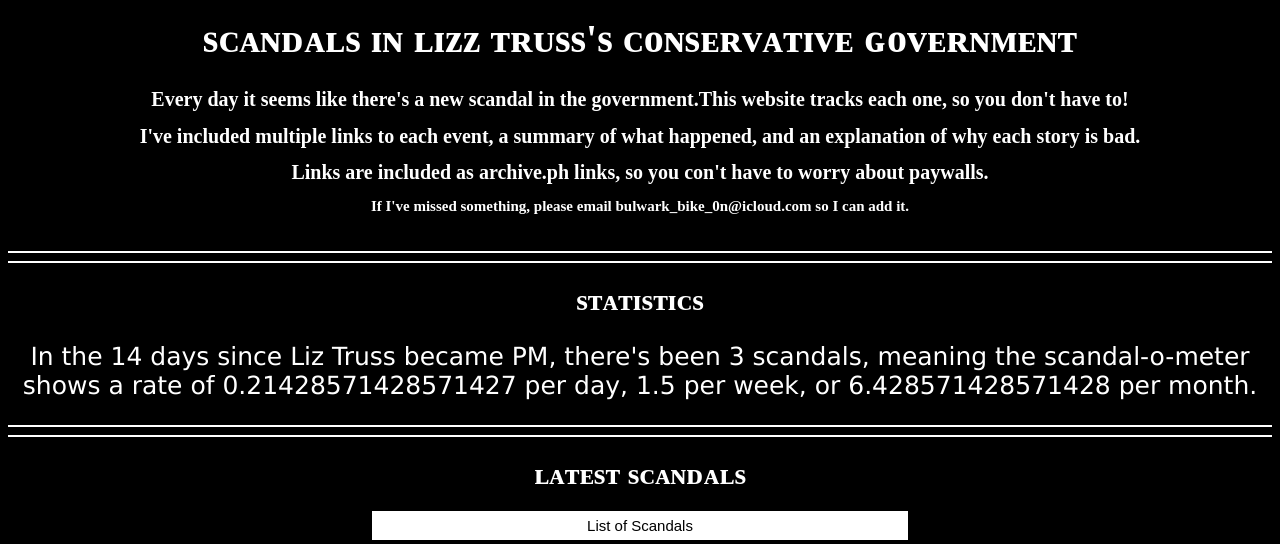
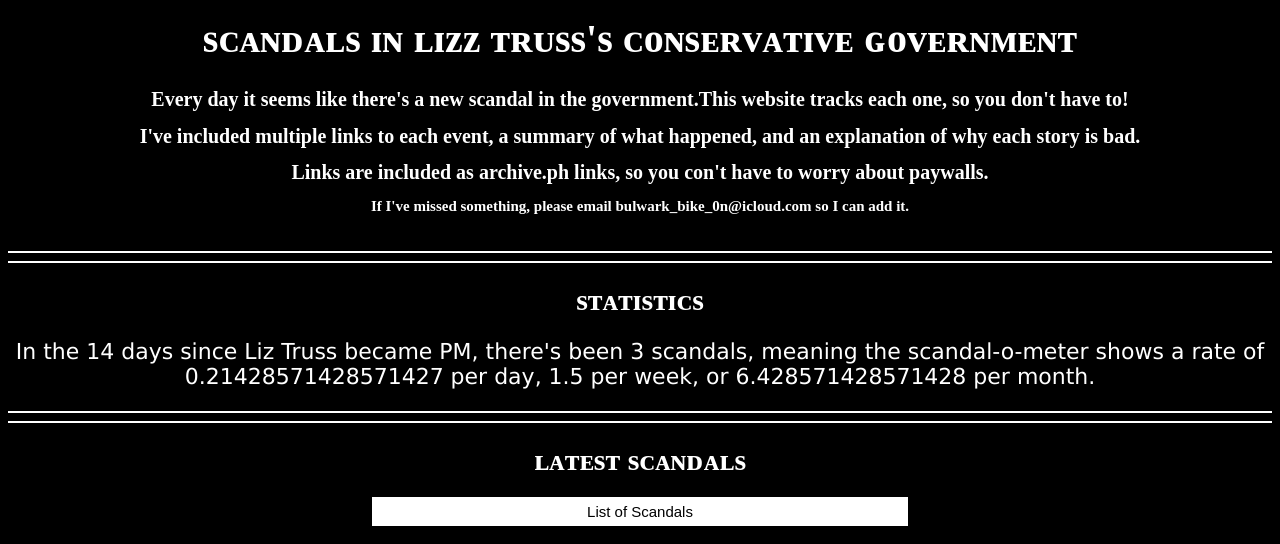
Before and after one commit to LordGnomeMBE/ukgovernmentscandaltracker, a plain HTML site: page index.html in a window 1280 px wide. Shown: the part 187-731 px from the top of the page. Drawn offline with Linux system fonts and the light colour scheme.

Commit message:
Update index.html

```diff
--- a/index.html
+++ b/index.html
@@ -92,7 +92,8 @@ If I've missed something, please email bulwark_bike_0n@icloud.com so I can add i
  <h1 style="font-size:30px"style="font-family:verdana;"><label id="text"style="color:white;"><center>
 sᴛᴀᴛɪsᴛɪᴄs</center></label></h1>
 
-<center><p id="scandalometer"style="color:white;font-size:25px;font-family:verdana;"></p></center>
+<p>
+<center><p id="scandalometer"style="color:white;font-size:22px;font-family:verdana;"></p></center>
 
 <script>
 let days = "14",
@@ -103,7 +104,6 @@ permonth = perday*30;
 
 document.getElementById("scandalometer").innerHTML = "In the " + days  + " days since Liz Truss became PM, there's been " + scandals + " scandals, meaning the scandal-o-meter shows a rate of " + perday + " per day, " + perweek + " per week, or " + permonth + " per month.";
 </script>
-
 <hr style="height:2px;border-width:0;color:white;background-color:white">
 
 <hr style="height:2px;border-width:0;color:white;background-color:white">
@@ -199,5 +199,3 @@ for (i = 0; i < coll.length; i++) {
 </div>
 
 </body>
-
-</html>
```
